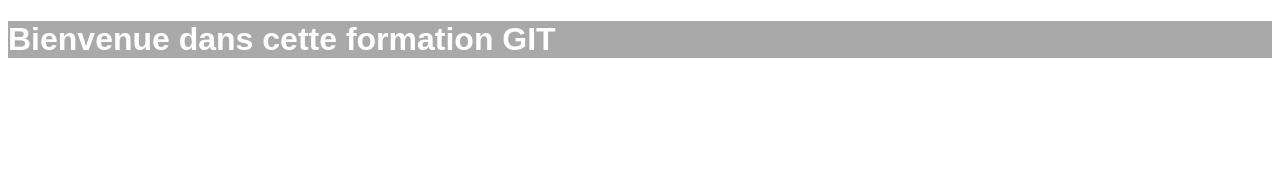
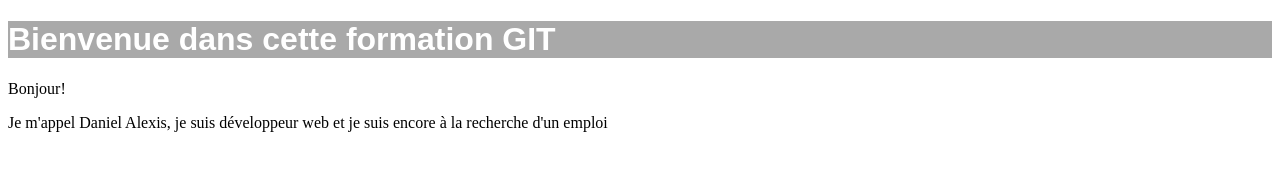
Before and after one commit to danylex1/mon_site_web, a plain HTML site: page index.html in a window 1280 px wide. Drawn offline with Linux system fonts and the light colour scheme.

Commit message:
ajout de la description

```diff
--- a/index.html
+++ b/index.html
@@ -11,5 +11,9 @@
      <div id="top-banner">
         <h1>Bienvenue dans cette formation GIT</h1>
      </div>
+     <div>
+        <p>Bonjour!</p>
+        <p>Je m'appel Daniel Alexis, je suis développeur web et je suis encore à la recherche d'un emploi</p>
+     </div>
 </body>
 </html>
```
